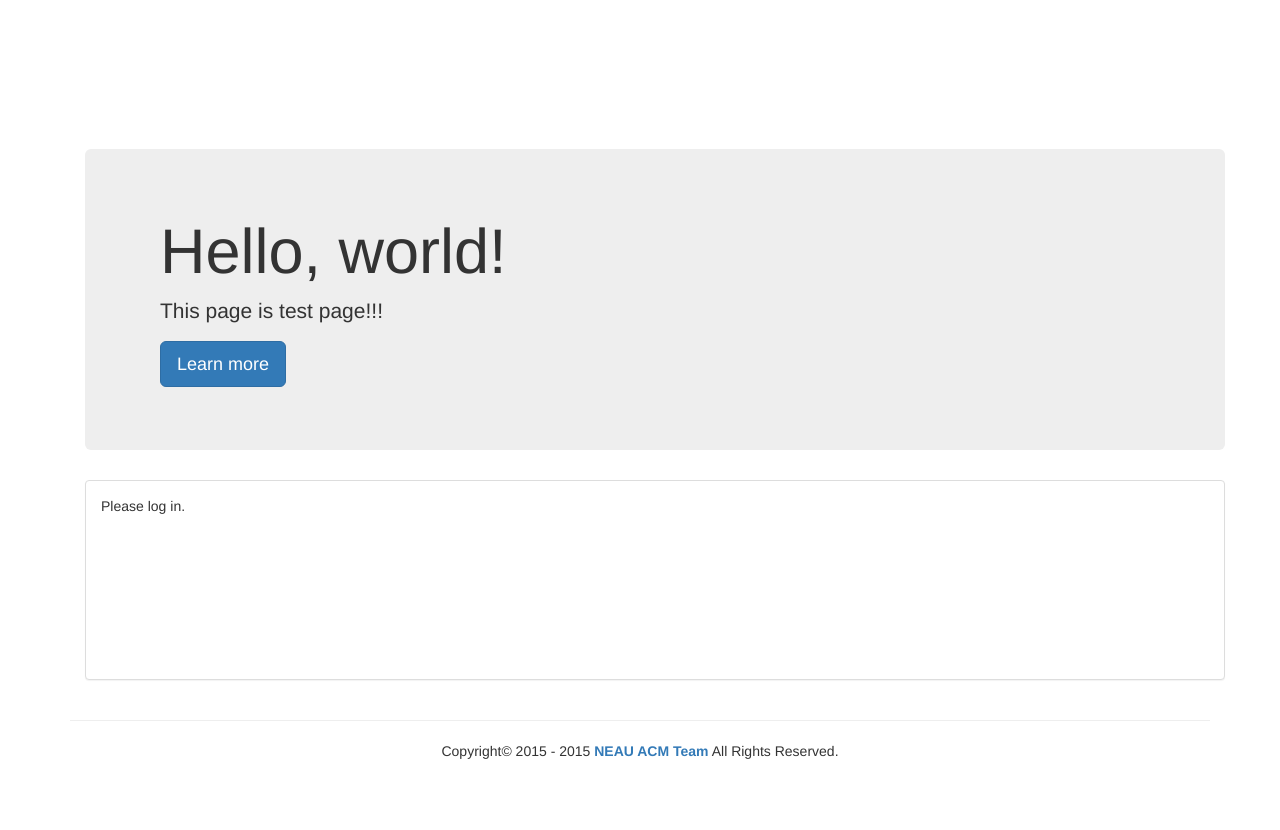
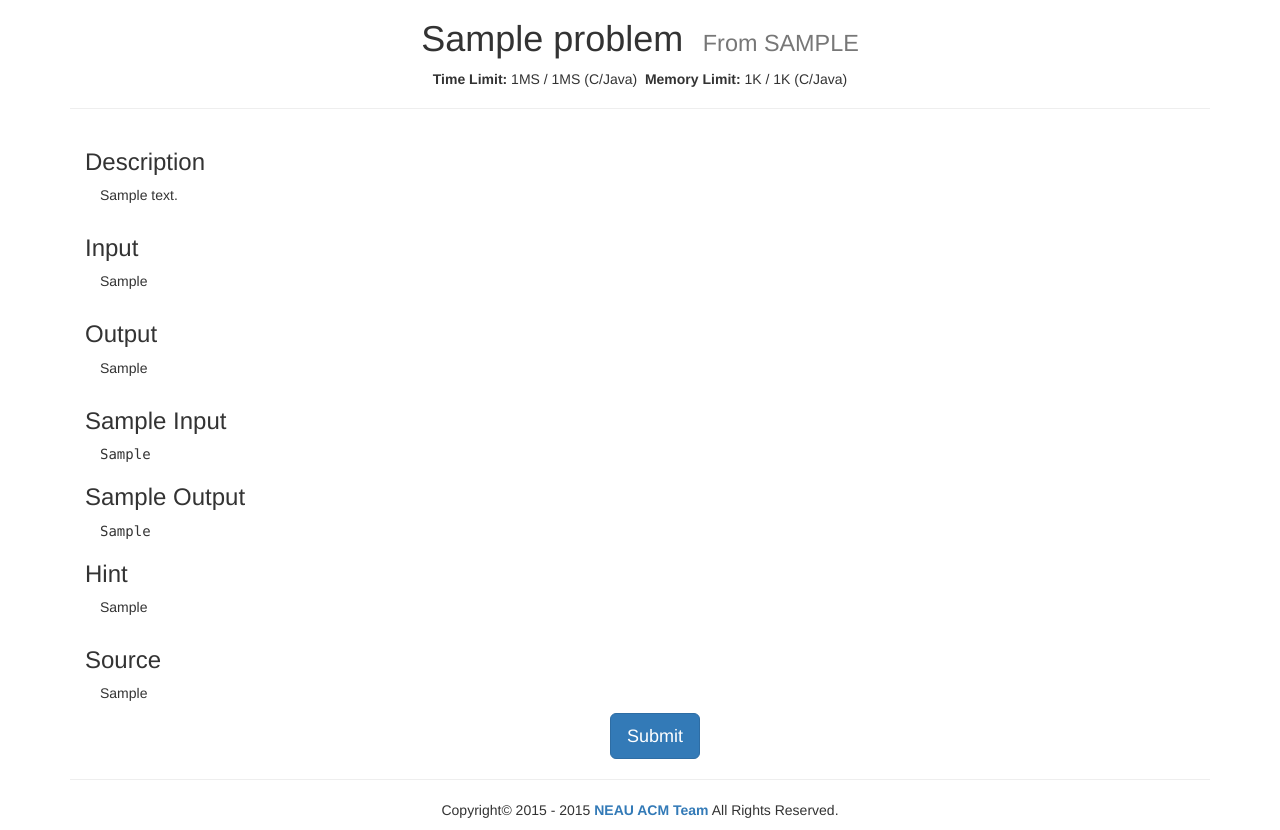
Before and after one commit to codecola1/neauoj, a Django app: page /problem/p/1 in a window 1280 px wide. Shown: the part 51-881 px from the top of the page. Before the commit the page ends 810 px from the top, so only its background shows below. Run offline with Django 3.2, Linux system fonts and the light colour scheme; tables that the repository leaves empty hold one stand-in row (values such as "Sample post"); some libraries are stand-ins or nearby versions.

Commit message:
problem page

```diff
--- a/web/core/support/error.py
+++ b/web/core/support/error.py
@@ -14,7 +14,7 @@
     'Not Find User!!!',
     'Get HTML ERROR!!!',
     'Login ERROR!!!',
-    'Get Image ERROR',
+    'Get Image ERROR!!!',
 ]
 
 def error_write(error_index, other_error = ""):
--- a/web/core/templates/base.html
+++ b/web/core/templates/base.html
@@ -115,7 +115,7 @@
             {% endblock %}
         </div>
 		<div id = "foot" class = "container">
-			<hr></hr>
+			<hr>
 			<footer>
 				<p class="text-center">Copyright© 2015 - {% now "Y" %} <a href="mailto:neauacm@163.com"><strong>NEAU ACM Team</strong></a> All Rights Reserved.</p>
 			</footer>
--- a/web/problem/forms.py
+++ /dev/null
@@ -1 +0,0 @@
-__author__ = 'Code_Cola'
--- a/web/problem/robot/get_problem.py
+++ b/web/problem/robot/get_problem.py
@@ -91,7 +91,7 @@
         if self.ojname == 'poj':
             self.Time_Limit_C = use_re(2,self.html,self.ojname)
             self.Memory_Limit_C = use_re(3,self.html,self.ojname)
-            self.Time_Limit_Java = 2 * self.Time_Limit_C
+            self.Time_Limit_Java = str(2 * int(self.Time_Limit_C))
             self.Memory_Limit_Java = self.Memory_Limit_C
         else:
             self.Time_Limit_Java, self.Time_Limit_C = use_re(2, self.html, self.ojname, 2)
@@ -126,4 +126,4 @@
             problem_id=self.pid,
             judge_type=1,
         )
-        # p.save()
+        p.save()
--- a/web/problem/templates/problem_main.html
+++ b/web/problem/templates/problem_main.html
@@ -1,3 +1,82 @@
 {% extends "base.html" %}
 
-{% block set_title %}Problem - {% endblock %}
+{% block set_title %}Problem - {{ p.oj|upper }} - {{ p.problem_id }}{% endblock %}
+
+{% block othercss %}
+    <style>
+        .title {
+            margin-left: auto;
+            margin-right: auto;
+            margin-top: 20px;
+            text-align: center;
+        }
+    </style>
+{% endblock %}
+
+{% block bodytext %}
+    <div class="page-header title">
+        <h1>{{ p.title }}<small>&nbsp;&nbsp;&nbsp;From {{ p.oj|upper }}</small></h1>
+        <div class="info">
+            <p>
+                <strong>Time Limit:</strong>&nbsp;{{ p.time_limit_c }}MS / {{ p.time_limit_java }}MS (C/Java)&nbsp;
+                <strong>Memory Limit:</strong>&nbsp;{{ p.memory_limit_c }}K / {{ p.memory_limit_java }}K (C/Java)
+            </p>
+        </div>
+    </div>
+    <div class="container">
+        <h3>Description</h3>
+        <div class="container"><p>{{ p.description|safe }}</p></div>
+    </div>
+    <div class="container">
+        <h3>Input</h3>
+        <div class="container"><p>{{ p.input|safe }}</p></div>
+    </div>
+    <div class="container">
+        <h3>Output</h3>
+        <div class="container"><p>{{ p.output|safe }}</p></div>
+    </div>
+    <div class="container">
+        <h3>Sample Input</h3>
+        <div class="container"><samp>{{ p.sample_input|safe }}</samp></div>
+    </div>
+    <div class="container">
+        <h3>Sample Output</h3>
+        <div class="container"><samp>{{ p.sample_output|safe }}</samp></div>
+    </div>
+    {% if p.hint %}
+        <div class="container">
+            <h3>Hint</h3>
+            <div class="container"><p>{{ p.hint|safe }}</p></div>
+        </div>
+    {% endif %}
+    {% if p.source %}
+        <div class="container">
+            <h3>Source</h3>
+            <div class="container"><p>{{ p.source|safe }}</p></div>
+        </div>
+    {% endif %}
+    <div class="container">
+        <button class="btn btn-primary btn-lg" type="button" data-toggle="modal" data-target="#submit" style="margin:0 auto;display:block;">
+            Submit
+        </button>
+    </div>
+    <div class="modal fade" id="submit" tabindex="-1" role="dialog" aria-labelledby="myModalLabel">
+        <div class="modal-dialog" role="document">
+            <div class="modal-content">
+                <div class="modal-header">
+                    <button type="button" class="close" data-dismiss="modal" aria-label="Close"><span aria-hidden="true">&times;</span></button>
+                    <h4 class="modal-title" id="myModalLabel">Submit Your Code</h4>
+                </div>
+                <div class="modal-body">
+                    <form>
+                        {% csrf_token %}
+                    </form>
+                </div>
+                <div class="modal-footer">
+                    <button type="button" class="btn btn-default" data-dismiss="modal">Close</button>
+                    <button type="button" class="btn btn-primary">Submit</button>
+                </div>
+            </div>
+        </div>
+    </div>
+{% endblock %}
--- a/web/problem/views.py
+++ b/web/problem/views.py
@@ -1,11 +1,17 @@
 from django.shortcuts import render, render_to_response
 from django.http import HttpResponse, HttpResponseRedirect
 from django.template import RequestContext
+from models import Problem
 
 # Create your views here.
 
 
 def problem_main(req, pid):
     if req.method == 'GET':
+        try:
+            p = Problem.objects.get(id=pid)
+        except:
+            return render_to_response('problem_error.html')
         return render_to_response('problem_main.html', {
+            'p': p,
         }, context_instance=RequestContext(req))
```
Also changed, not shown: web/problem/templates/problem_error.html (added, +37 -0 lines), 3 other files. Lines whose indentation alone changed are shown as unchanged.
